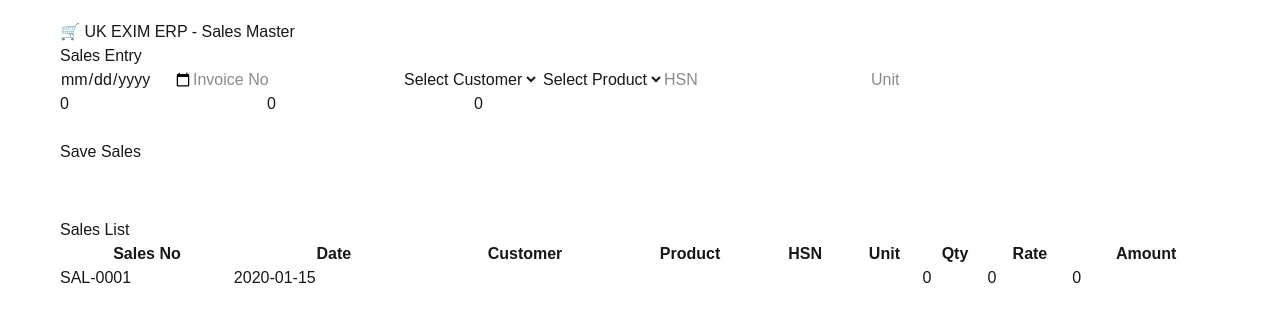
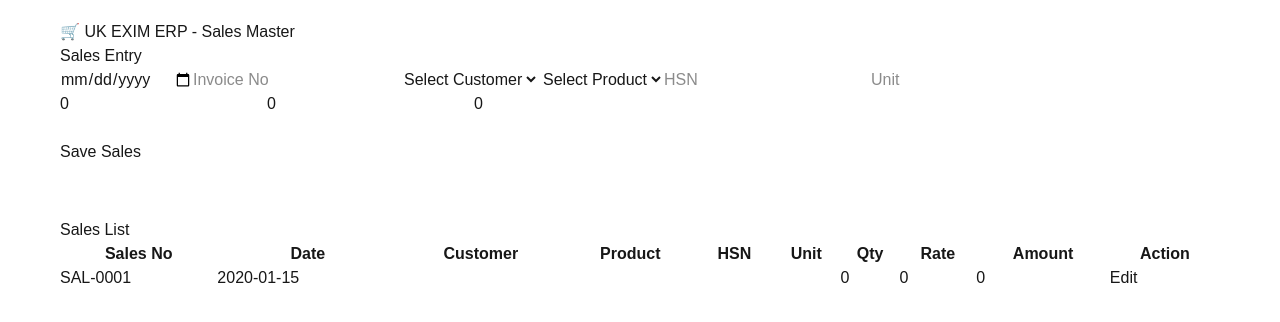
Before and after one commit to uttambhosale65/uk-exim-erp, a Next.js app: page /sales in a window 1280 px wide. Both pictures are taken after typing "2020-01-15", "Sample" into the empty fields and a click on the button "Save Sales". Shown: the top 322 px of the page. Built offline with nearby package versions, Linux system fonts and the light colour scheme.

Commit message:
Version 0.8 - Sales Module Completed

```diff
--- a/app/components/customer/sales/SalesForm.tsx
+++ b/app/components/customer/sales/SalesForm.tsx
@@ -13,11 +13,13 @@ import { reduceStock } from "../../stock/StockStorage";
 type SalesFormProps = {
   salesNo: string;
   onSave: (sales: Sales) => void;
+  editingSale: Sales | null;
 };
 
 export default function SalesForm({
   salesNo,
   onSave,
+  editingSale,
 }: SalesFormProps) {
   const [customers, setCustomers] = useState<Customer[]>([]);
   const [products, setProducts] = useState<Product[]>([]);
@@ -46,7 +48,11 @@ export default function SalesForm({
     setCustomers(loadCustomers());
     setProducts(loadProducts());
   }, []);
-
+useEffect(() => {
+  if (editingSale) {
+    setSales(editingSale);
+  }
+}, [editingSale]);
   function handleChange(
     e: React.ChangeEvent<
       HTMLInputElement | HTMLSelectElement
@@ -95,12 +101,14 @@ export default function SalesForm({
     e: React.FormEvent
   ) {
     e.preventDefault();
-
-    onSave({
-      ...sales,
-      id: Date.now().toString(),
-      salesNo,
-    });
+console.log("editingSale =", editingSale);
+   onSave({
+  ...sales,
+  id: editingSale ? editingSale.id : Date.now().toString(),
+  salesNo: editingSale
+    ? editingSale.salesNo
+    : salesNo,
+});
 
     reduceStock(
       sales.productCode,
--- a/app/components/customer/sales/SalesTable.tsx
+++ b/app/components/customer/sales/SalesTable.tsx
@@ -4,10 +4,12 @@ import { Sales } from "./SalesTypes";
 
 type SalesTableProps = {
   sales: Sales[];
+  onEdit: (sale: Sales) => void;
 };
 
 export default function SalesTable({
   sales,
+  onEdit,
 }: SalesTableProps) {
   return (
     <div style={{ marginTop: "30px" }}>
@@ -32,6 +34,7 @@ export default function SalesTable({
             <th>Qty</th>
             <th>Rate</th>
             <th>Amount</th>
+            <th>Action</th>
           </tr>
         </thead>
 
@@ -57,6 +60,11 @@ export default function SalesTable({
                 <td>{sale.qty}</td>
                 <td>{sale.rate}</td>
                 <td>{sale.amount}</td>
+                <td>
+  <button onClick={() => onEdit(sale)}>
+    Edit
+  </button>
+</td>
               </tr>
             ))
           )}
--- a/app/sales/page.tsx
+++ b/app/sales/page.tsx
@@ -16,7 +16,8 @@ import {
 export default function SalesPage() {
   const [sales, setSales] = useState<Sales[]>([]);
   const [salesNo, setSalesNo] = useState("");
-
+const [editingSale, setEditingSale] =
+  useState<Sales | null>(null);
   useEffect(() => {
     const data = loadSales();
     setSales(data);
@@ -27,10 +28,24 @@ export default function SalesPage() {
     saveSales(sales);
     setSalesNo(getNextSalesNo(sales));
   }, [sales]);
+function handleEditSale(sale: Sales) {
+  setEditingSale(sale);
+}
+  function addSales(sale: Sales) {
+  setSales((prev) => {
+    const exists = prev.some((s) => s.id === sale.id);
 
-  function addSales(sale: Sales) {
-    setSales((prev) => [...prev, sale]);
-  }
+    if (exists) {
+      return prev.map((s) =>
+        s.id === sale.id ? sale : s
+      );
+    }
+
+    return [...prev, sale];
+  });
+
+  setEditingSale(null);
+}
 
   return (
     <div
@@ -42,14 +57,18 @@ export default function SalesPage() {
     >
       <h1>🛒 UK EXIM ERP - Sales Master</h1>
 
-      <SalesForm
-        salesNo={salesNo}
-        onSave={addSales}
-      />
+     <SalesForm
+  salesNo={salesNo}
+  onSave={addSales}
+  editingSale={editingSale}
+/>
 
       <br />
 
-      <SalesTable sales={sales} />
+      <SalesTable
+  sales={sales}
+  onEdit={handleEditSale}
+/>
     </div>
   );
 }
```
